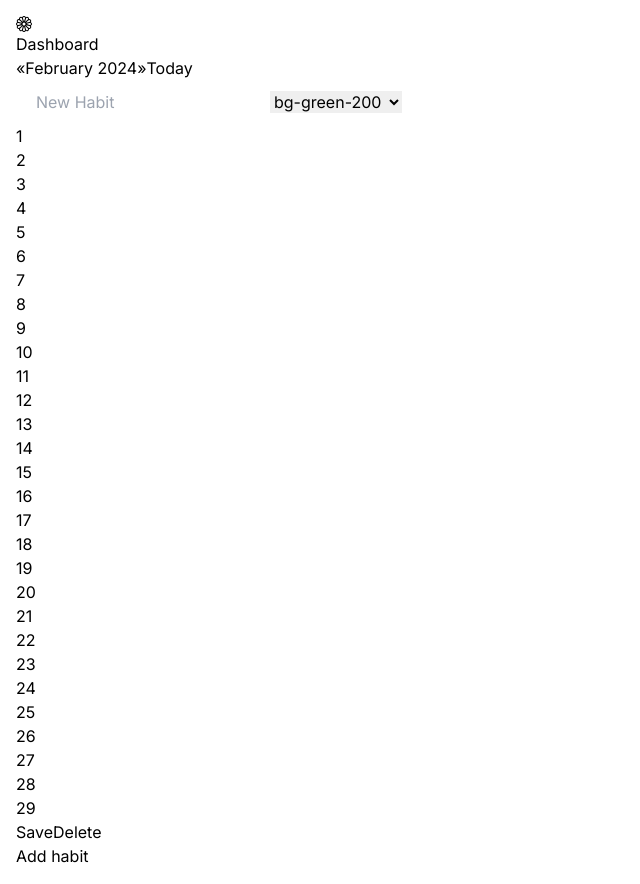
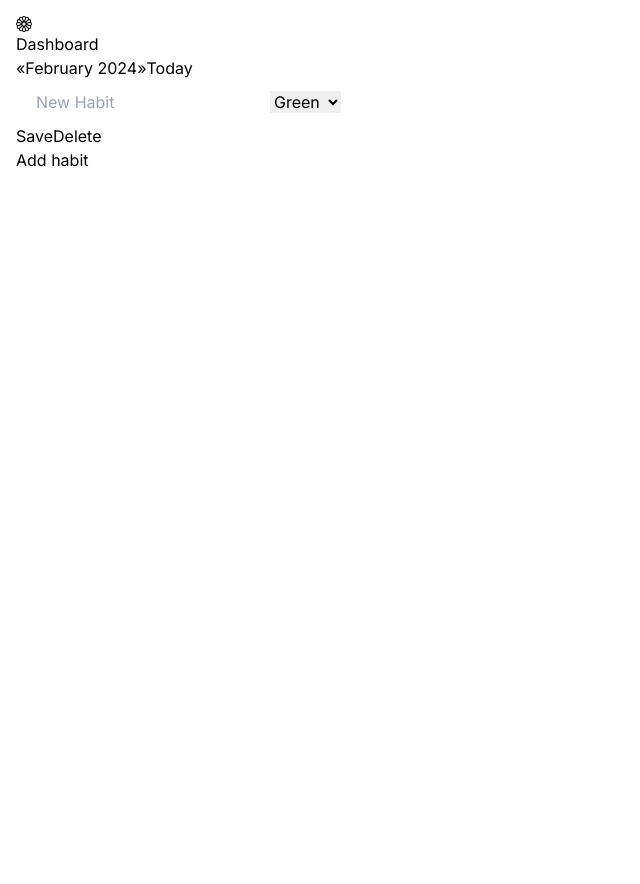
Before and after one commit to baradev/my-habit-tracker, a Next.js app: page / in a window 1280 px wide. Both pictures are taken after a click on the button "Edit". Shown: the whole page, without its empty margins (0-640 px from the left). After the commit the page ends 800 px from the top, so only its background shows below. Built offline with nearby package versions, Linux system fonts and the light colour scheme.

Commit message:
add color dropdown menu

```diff
--- a/app/HabitLine.tsx
+++ b/app/HabitLine.tsx
@@ -130,11 +130,16 @@ const HabitLine: React.FC<HabitLineProps> = ({
               value={selectedBackgroundColor}
               onChange={handleBackgroundColorChange}
             >
-              {defaultColors.map((col, index) => (
+              {defaultColors.map((col, index) => {
+                const colorName =
+                  col.color.split('-')[1].charAt(0).toUpperCase() +
+                  col.color.split('-')[1].slice(1)
+                return (
                   <option key={index} value={col.color}>
-                  {col.color}
+                    {colorName}
                   </option>
-              ))}
+                )
+              })}
             </select>
           </>
         ) : (
@@ -142,6 +147,7 @@ const HabitLine: React.FC<HabitLineProps> = ({
         )}
       </div>
       <div className="w-full md:w-1/2 lg:w-2/3 xl:w-3/4">
+        {!editMode && (
           <div className="flex flex-wrap justify-start">
             {Array.from({ length: daysInMonth }, (_, index) => (
               <Record
@@ -158,6 +164,7 @@ const HabitLine: React.FC<HabitLineProps> = ({
               />
             ))}
           </div>
+        )}
         <div className={`flex flex-row-reverse mr-4`}>
           {editMode ? (
             <>
```
Lines whose indentation alone changed are shown as unchanged.
